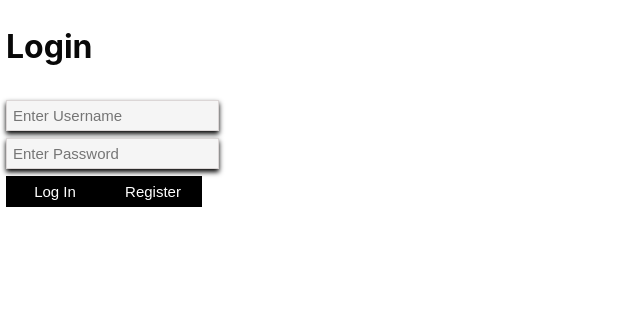
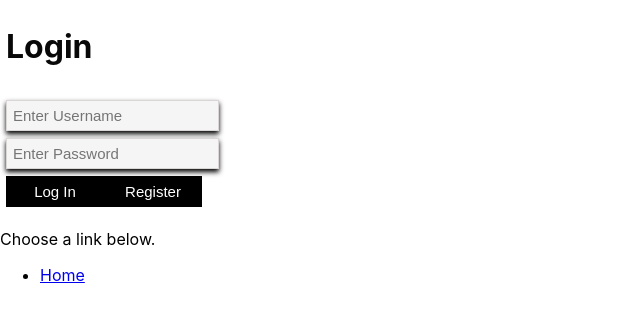
Before and after one commit to jamestang12/Donk.ca, a React (Create React App) app in the folder client/: page / in a window 1280 px wide. Shown: the top 322 px of the page, without its empty margins (0-640 px from the left). Built offline with nearby package versions, Linux system fonts and the light colour scheme; no server answers.

Commit message:
Add home page test

```diff
--- a/client/src/page/test.js
+++ b/client/src/page/test.js
@@ -1,4 +1,5 @@
 import React from 'react'
+import { Link } from 'react-router-dom'
 import {connect} from 'react-redux'
 import {tester} from '../action/testing'
 import { useState } from 'react'
@@ -29,6 +30,10 @@ const Test = ({test, tester}) => {
                 <input class="input-button" name="login" value="Log In" type="submit"/>
                 <input class="input-button" name="register" value="Register" type="submit"/>
             </form>
+            <p>Choose a link below.</p>
+            <ul>
+                <li><Link to="/home">Home</Link></li>
+            </ul>
         </div>
     )
 }
```
